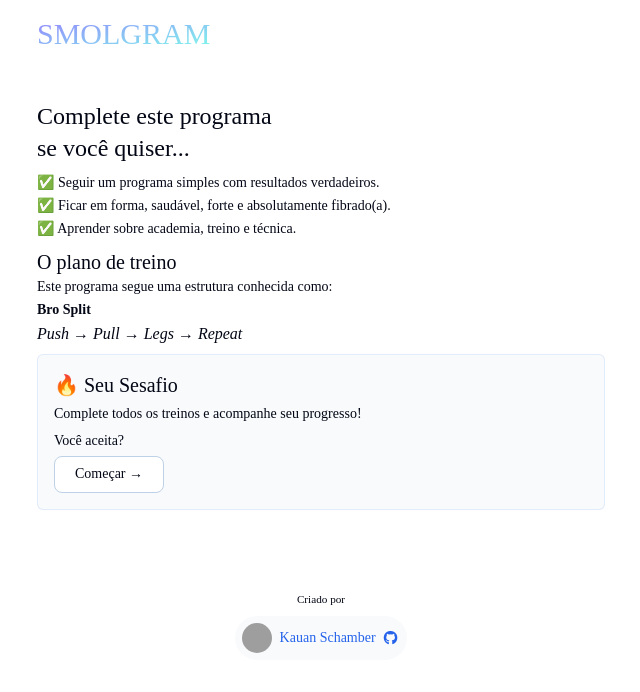
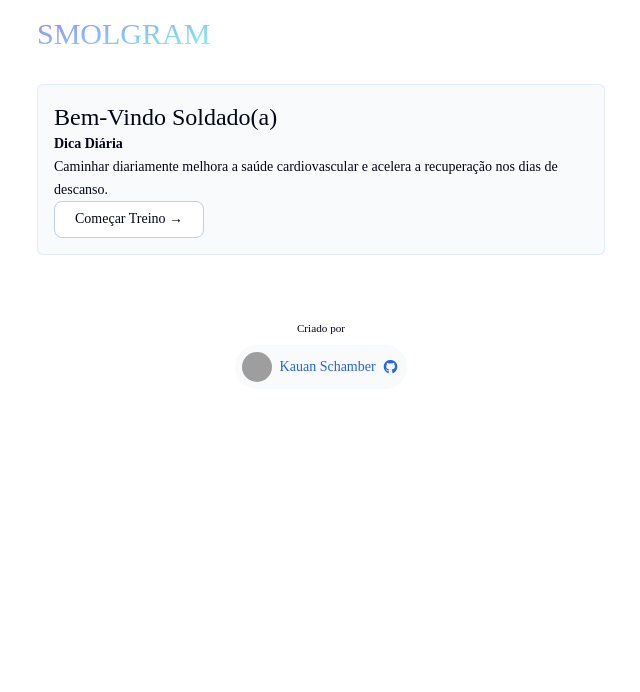
Before and after one commit to Schambin/vue-fitness-app, a Vue app: page / in a window 1280 px wide. Shown: the top 692 px of the page, without its empty margins (319-959 px from the left). Built offline with nearby package versions, Linux system fonts and the light colour scheme; grey boxes are pictures that could not be loaded; a web font is replaced by a local one.

Commit message:
added 3 pages to main page

```diff
--- a/src/App.vue
+++ b/src/App.vue
@@ -1,10 +1,19 @@
 <script setup>
 import Welcome from './components/pages/Welcome.vue';
 import Layout from './components/layout/Layout.vue';
+import Dashboard from './components/pages/Dashboard.vue'
+import Workout from './components/pages/Workout.vue'
+
+const selectedDisplay = 2;
 </script>
 
 <template>
   <Layout>
-    <Welcome />
+    <!-- PAGE 1 -->
+    <Welcome v-if="selectedDisplay == 1"/>
+    <!-- PAGE 2 -->
+    <Dashboard v-if="selectedDisplay == 2"/>
+    <!-- PAGE 3 -->
+    <Workout v-if="selectedDisplay == 3"/>
   </Layout>
 </template>
```
Also changed, not shown: src/components/Grid.vue (+7 -0 lines).
